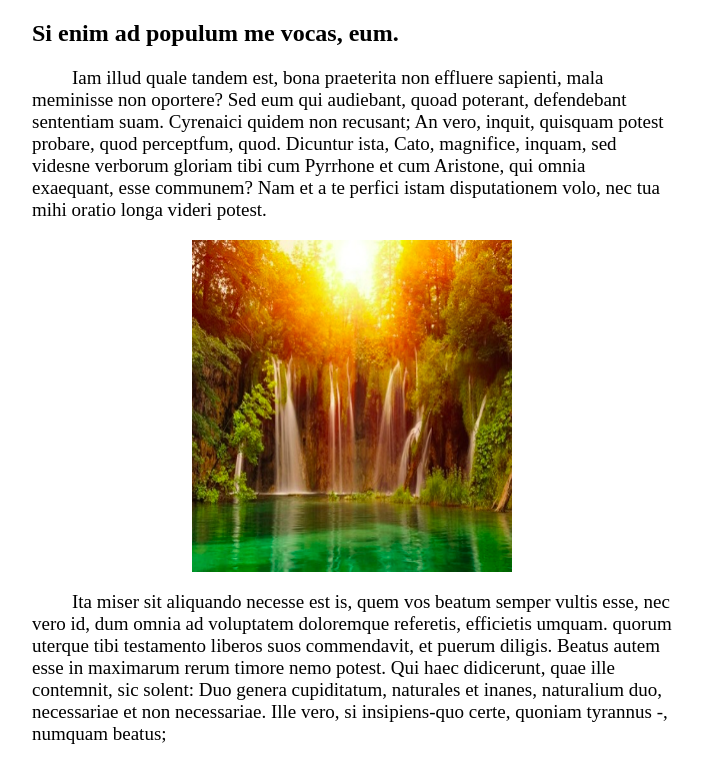
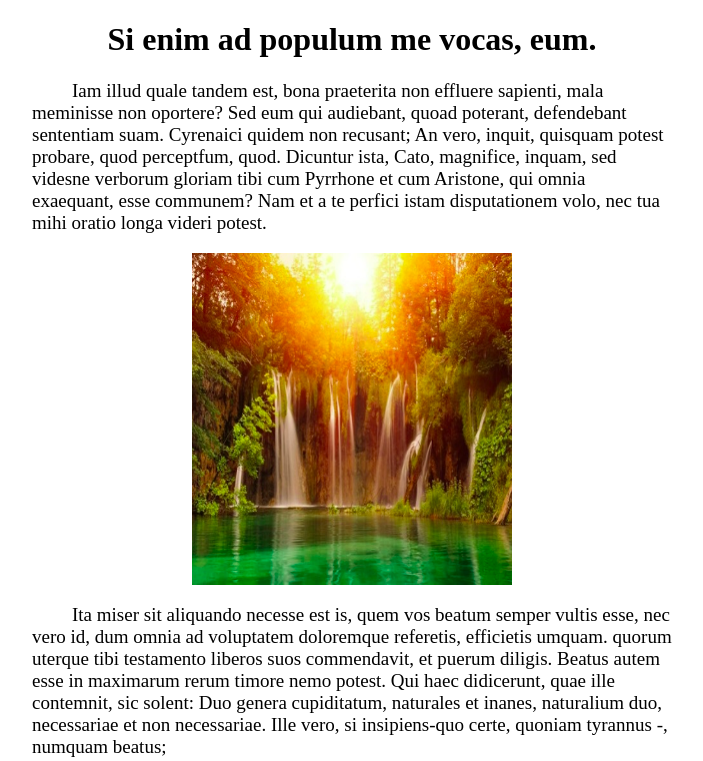
Before and after one commit to sonicest/OS, a plain HTML site: page index.html in a window 1280 px wide. Shown: the top 761 px of the page, without its empty margins (368-1071 px from the left). Drawn offline with Linux system fonts and the light colour scheme.

Commit message:
Update index.html

```diff
--- a/index.html
+++ b/index.html
@@ -7,7 +7,7 @@
 <body>
     <div id="page1">
 
-        <h2>Si enim ad populum me vocas, eum.</h2>
+        <h1>Si enim ad populum me vocas, eum.</h1>
         <p>Iam illud quale tandem est, bona praeterita non effluere sapienti, mala
                                                                                                                 meminisse non oportere? Sed eum qui audiebant, quoad poterant, defendebant
                                                                                                                 sententiam suam. Cyrenaici quidem non recusant; An vero, inquit, quisquam
```
